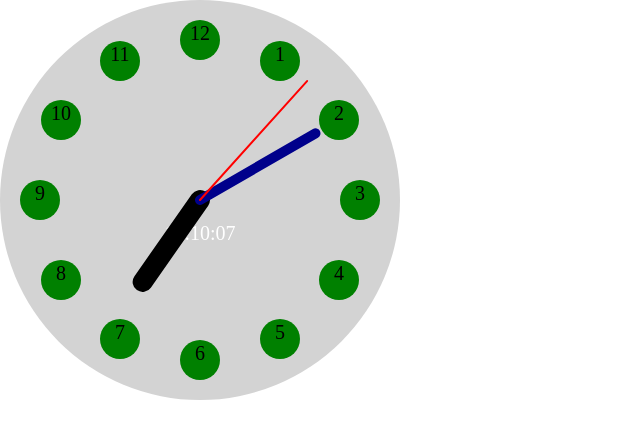
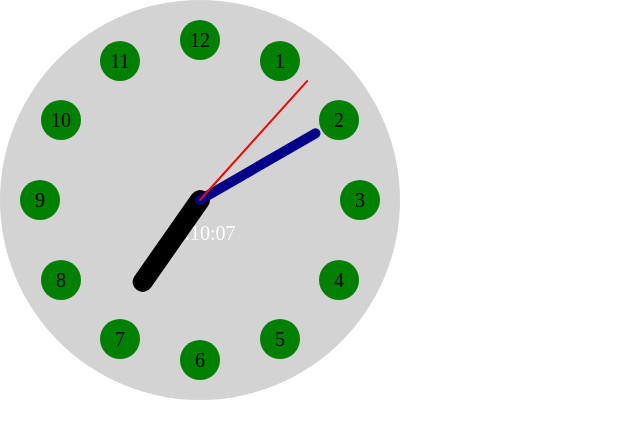
Before and after one commit to alexanderchernetsky/chernetsky-js-home, a website: page lesson-14-timers-svg-canvas/svg/index.html in a window 1280 px wide. Shown: the full height of the page, 0-640 px from the left. Drawn offline with Linux system fonts and the light colour scheme.

Commit message:
Correct vertical align of numbers in svg-clock

```diff
--- a/lesson-14-timers-svg-canvas/svg/script.js
+++ b/lesson-14-timers-svg-canvas/svg/script.js
@@ -62,8 +62,9 @@ function createHourCircleNumber(x, y, number) {
   txt.setAttribute('x', x);
   txt.setAttribute('y', y);
   txt.setAttribute('fill', 'black');
-  txt.setAttribute('font-size', circleRadius);
+  txt.setAttribute('font-size', `${circleRadius}px`);
   txt.setAttribute('text-anchor', 'middle');
+  txt.setAttribute('alignment-baseline', 'central');
   return txt;
 }
 
@@ -144,7 +145,7 @@ function rotateHandle(handle, degree) {
 
 function updateDigitalWatch(hour, minute, second) {
   const textClock = document.getElementById('text-clock');
-  textClock.innerHTML = addZeroToNumber(hour) + ':' + addZeroToNumber(minute) + ':' + addZeroToNumber(second);
+  textClock.innerHTML = `${addZeroToNumber(hour)}:${addZeroToNumber(minute)}:${addZeroToNumber(second)}`;
 }
 
 function addZeroToNumber(currentTime) {
```
Also changed, not shown: lesson-14-timers-svg-canvas/svg/index.html (+0 -12 lines).
